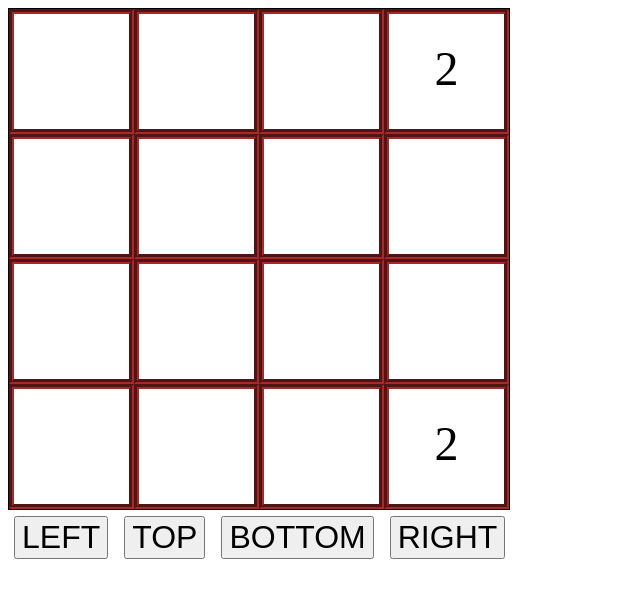
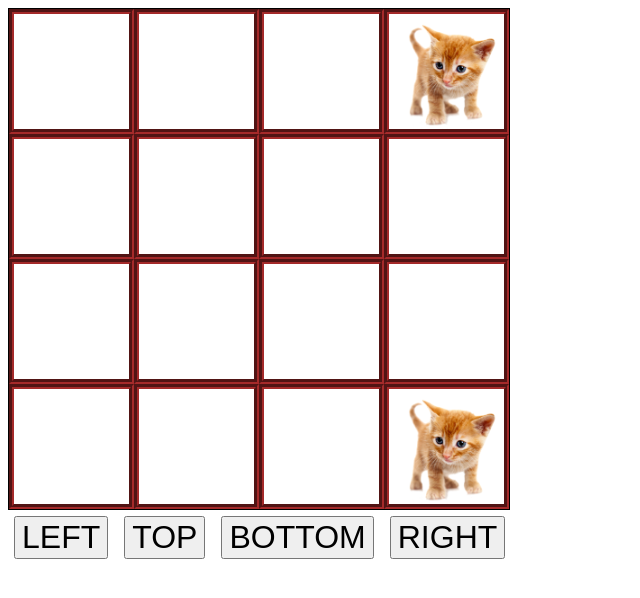
Before and after one commit to petr-kratochvil/2048-cats, a website: page 2048/public_html/index.html in a window 1280 px wide. Shown: the whole page, without its empty margins (0-640 px from the left). Drawn offline with Linux system fonts and the light colour scheme.

Commit message:
2048: added cat pictures

```diff
--- a/2048/public_html/Game.js
+++ b/2048/public_html/Game.js
@@ -71,9 +71,9 @@ Field.prototype.setValue = function(val) {
     var lastVal = this.value;
     this.value = val;
     if (val === 0)
-        this.element.innerHTML = "";
+        this.element.style.backgroundImage = "";
     else
-        this.element.innerHTML = val;
+        this.element.style.backgroundImage = "url(img/" + val + ".png)";
     return lastVal;
 };
 
--- a/2048/public_html/base.css
+++ b/2048/public_html/base.css
@@ -3,5 +3,6 @@
 .field { width: 125px; height: 125px; border: 5px groove brown;
         box-sizing: border-box; position:absolute; font-size: 300%;
         text-align: center; vertical-align: middle; line-height: 110px;
+        background-size: cover;
 }
 button { font-size: 200%; margin: 6px; }
```
Also changed, not shown: 2048/public_html/img/1024.png (added), 2048/public_html/img/128.png (added), 2048/public_html/img/16.png (added), 2048/public_html/img/2.png (added), 2048/public_html/img/256.png (added), 2048/public_html/img/32.png (added), 2048/public_html/img/4.png (added), 2048/public_html/img/512.png (added), 2048/public_html/img/64.png (added), 2048/public_html/img/8.png (added).
